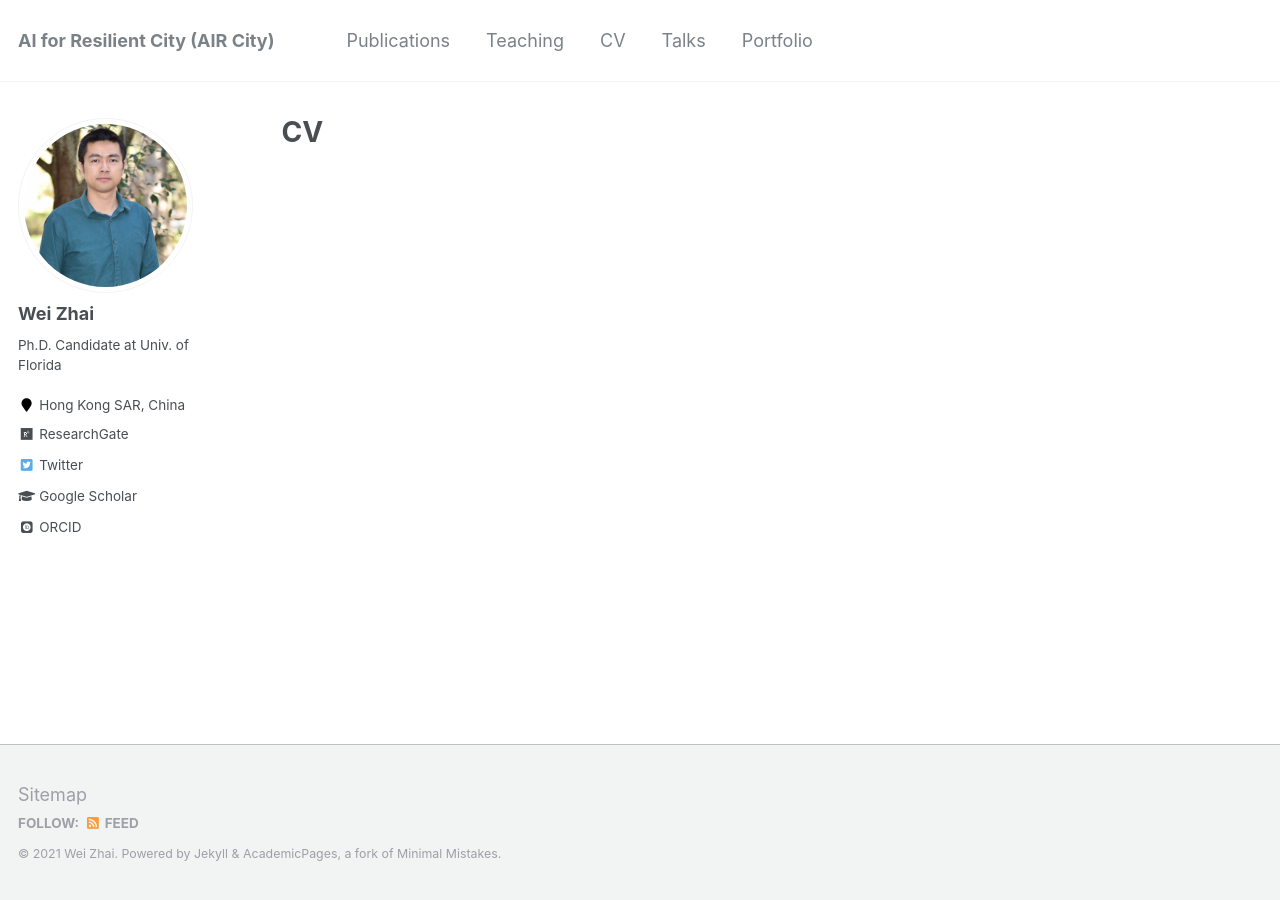
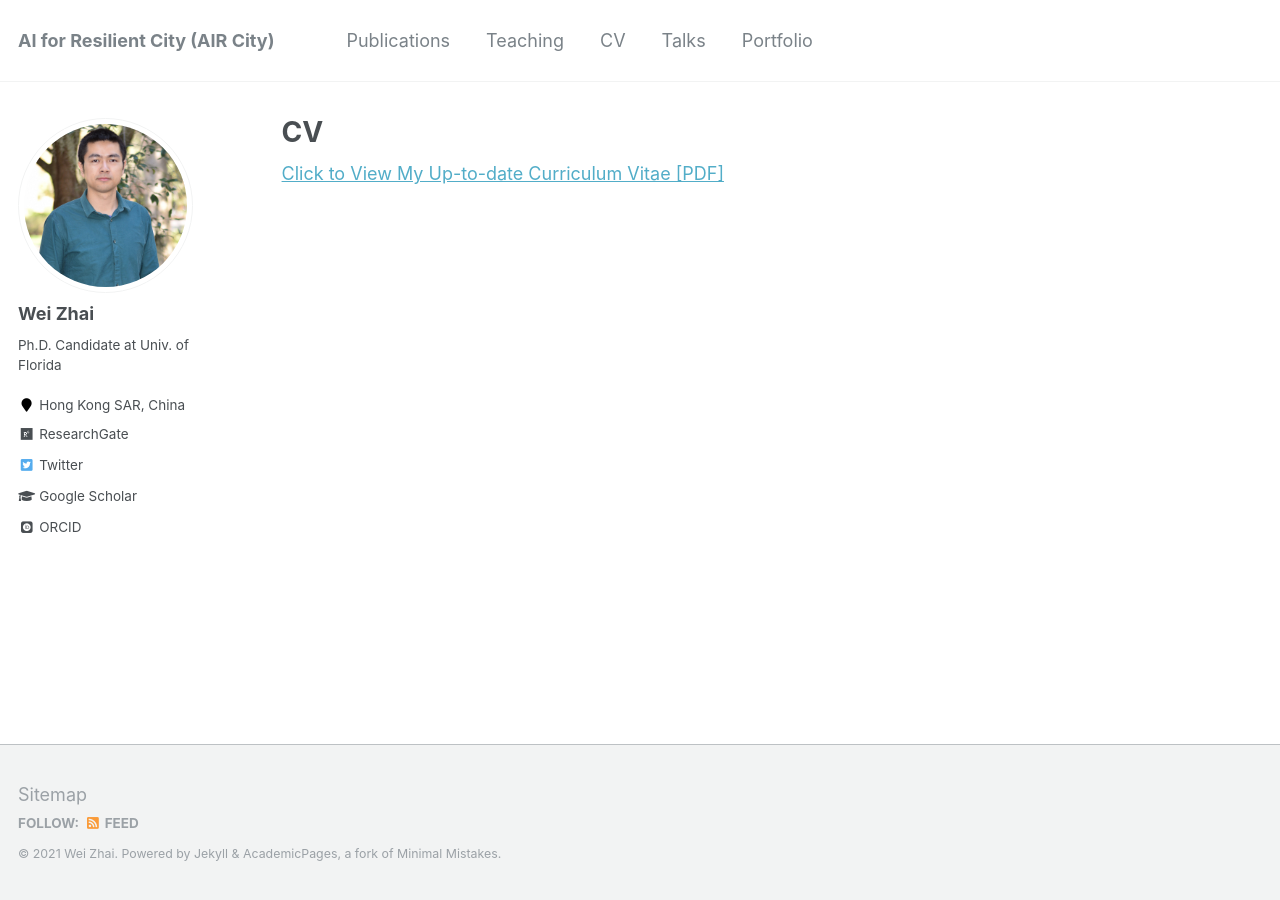
Before and after one commit to skywalkerzhai/weizhai.github.io, a Jekyll site: the page built from _pages/cv.md, in a window 1280 px wide. Built offline with Jekyll 4.4.1, drawn with Linux system fonts in a browser that asks for light colours; some web fonts are replaced.

Commit message:
Update cv.md

```diff
--- a/_pages/cv.md
+++ b/_pages/cv.md
@@ -6,5 +6,6 @@ author_profile: true
 redirect_from:
   - /resume
 ---
+[Click to View My Up-to-date Curriculum Vitae [PDF]](https://skywalkerzhai.github.io/weizhai.github.io/Zhai-Wei-CV-21_0308.pdf)
 
 <!-- <embed src="https://dcp.ufl.edu/iadapt/wp-content/uploads/sites/28/2020/07/Zhai-Wei-CV-20_0722.pdf" width="650" height="1800" type='application/pdf'> -->
```
